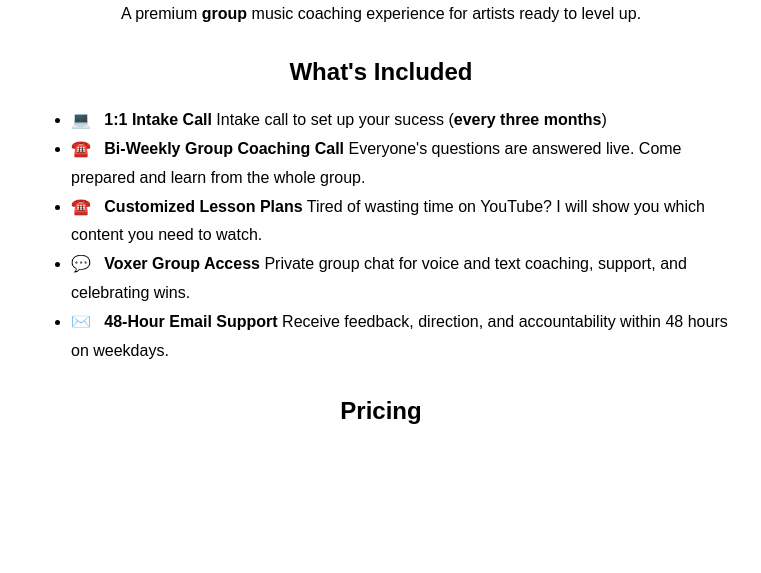
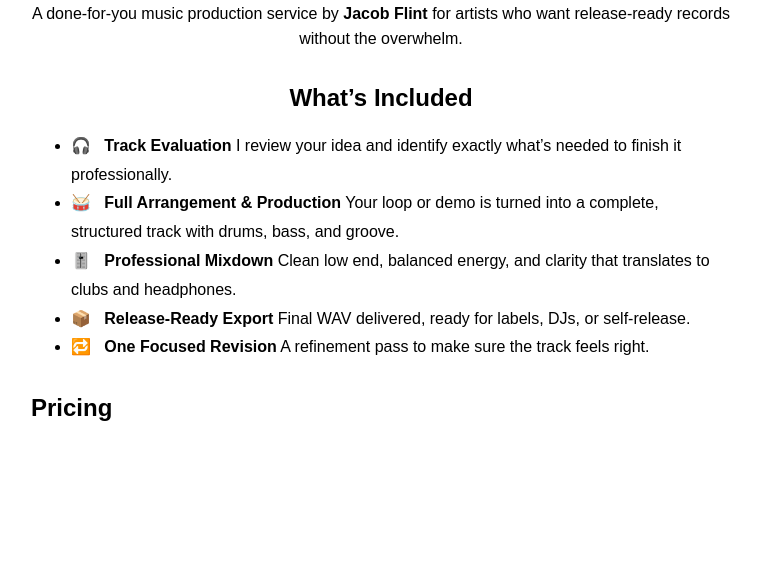
Before and after one commit to jakewilson801/iamjacobflint, a plain HTML site: page index.html in a window 1280 px wide. Shown: the part 227-800 px from the top of the page, without its empty margins (259-1020 px from the left). Drawn offline with Linux system fonts and the light colour scheme.

Commit message:
update to finish my track

```diff
--- a/index.html
+++ b/index.html
@@ -40,28 +40,31 @@
   </style>
 </head>
 <body>
-    <div class="container">
-   <img src="https://djguide.iamjacobflint.com/assets/avatar.jpg" alt="Avatar" class="avatar" />
-  <h1>Jacob Flint Creative Coaching</h1>
-  <p>A premium <b>group</b> music coaching experience for artists ready to level up.</p>
-  <h2>What's Included</h2>
+<div class="container">
+  <img src="https://djguide.iamjacobflint.com/assets/avatar.jpg" alt="Avatar" class="avatar" />
+
+  <h1>Finish My Track</h1>
+  <p>A done-for-you music production service by <b>Jacob Flint</b> for artists who want release-ready records without the overwhelm.</p>
+
+  <h2>What’s Included</h2>
+
   <div class="offer">
-  <ul>
-    <li>💻 &nbsp; <strong>1:1 Intake Call</strong> Intake call to set up your sucess (<b>every three months</b>)</li>
-    <li>☎️ &nbsp; <strong>Bi-Weekly Group Coaching Call</strong> Everyone's questions are answered live. Come prepared and learn from the whole group.</li>
-    <li>☎️ &nbsp; <strong>Customized Lesson Plans</strong> Tired of wasting time on YouTube? I will show you which content you need to watch.</li>
-    <li>💬 &nbsp; <strong>Voxer Group Access</strong> Private group chat for voice and text coaching, support, and celebrating wins.</li>
-    <li>✉️ &nbsp; <strong>48-Hour Email Support</strong> Receive feedback, direction, and accountability within 48 hours on weekdays.</li>
-  </ul>
+    <ul>
+      <li>🎧 &nbsp; <strong>Track Evaluation</strong> I review your idea and identify exactly what’s needed to finish it professionally.</li>
+
+      <li>🥁 &nbsp; <strong>Full Arrangement & Production</strong> Your loop or demo is turned into a complete, structured track with drums, bass, and groove.</li>
+
+      <li>🎚️ &nbsp; <strong>Professional Mixdown</strong> Clean low end, balanced energy, and clarity that translates to clubs and headphones.</li>
+
+      <li>📦 &nbsp; <strong>Release-Ready Export</strong> Final WAV delivered, ready for labels, DJs, or self-release.</li>
+
+      <li>🔁 &nbsp; <strong>One Focused Revision</strong> A refinement pass to make sure the track feels right.</li>
+    </ul>
+  </div>
 </div>
   <h2>Pricing</h2>
 <stripe-buy-button
-  buy-button-id="buy_btn_1RlI2kLq91jx9MXbjI1ZtjZw"
-  publishable-key="pk_live_51OWTvxLq91jx9MXb9Vk3wfdeAEc0ohSAEDi9Jr3QmAd2l1qSF6iCsCOPKwvk0dyidXBKbz1vnVaOWu3yWMJoKeFj00LPAwpUVV"
->
-</stripe-buy-button>
-<stripe-buy-button
-  buy-button-id="buy_btn_1RlI4yLq91jx9MXbaaartPnm"
+  buy-button-id="buy_btn_1SdMsPLq91jx9MXbJFUkrB9x"
   publishable-key="pk_live_51OWTvxLq91jx9MXb9Vk3wfdeAEc0ohSAEDi9Jr3QmAd2l1qSF6iCsCOPKwvk0dyidXBKbz1vnVaOWu3yWMJoKeFj00LPAwpUVV"
 >
 </stripe-buy-button>
```
